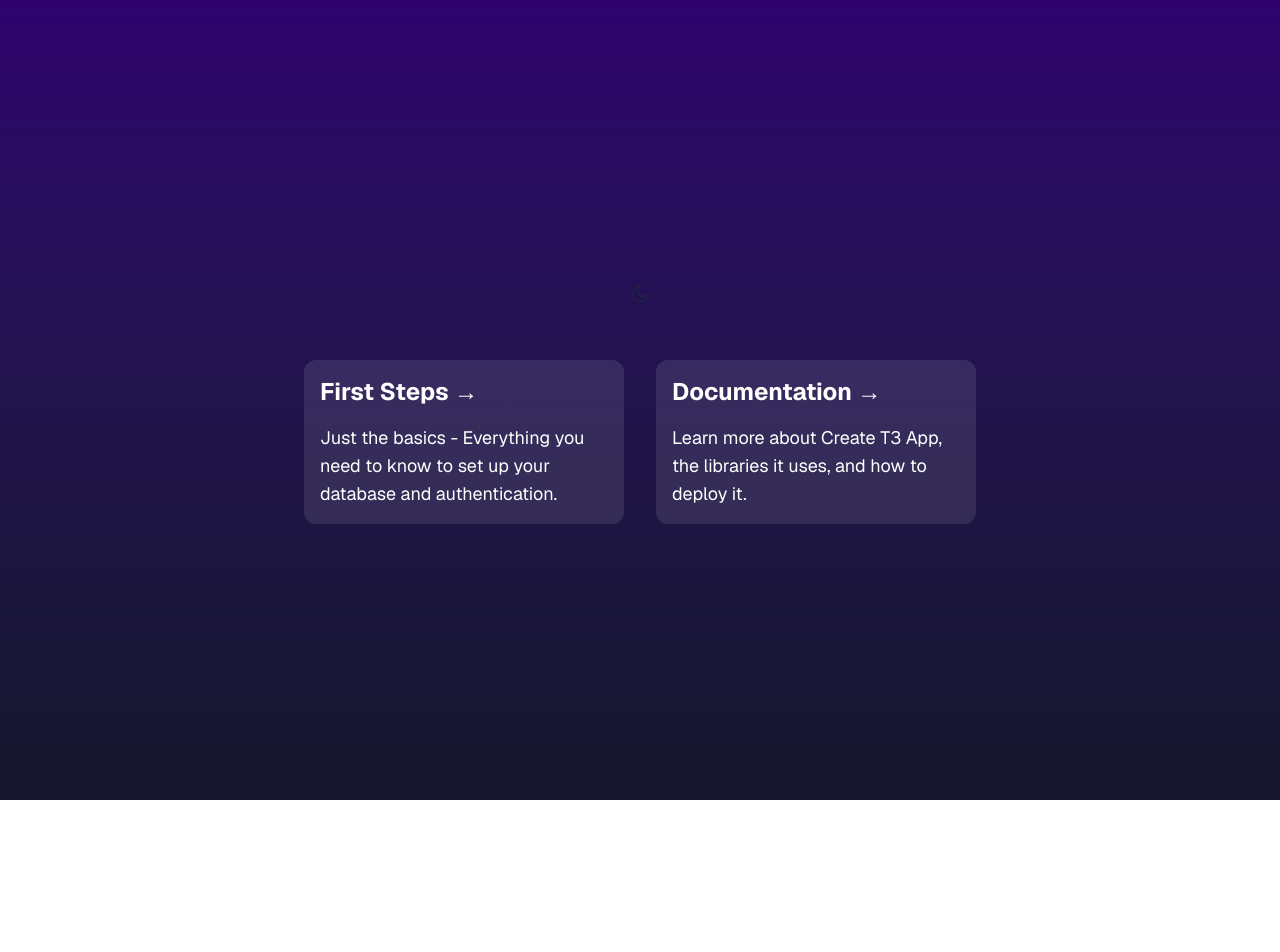
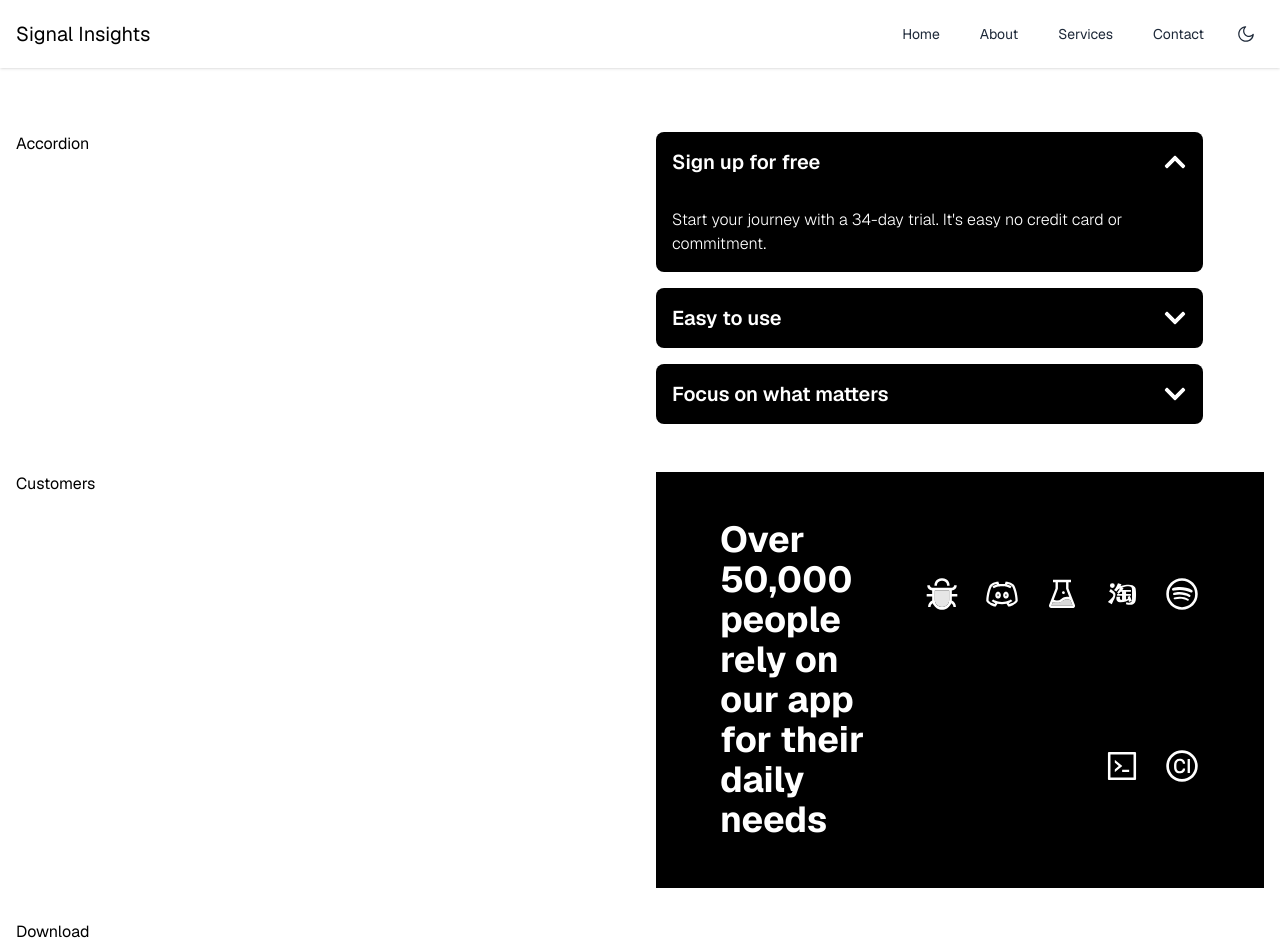
Before and after one commit to fsanchez1397/signal-insights, a Next.js app: page / in a window 1280 px wide. Shown: the top 952 px of the page. Before the commit the page ends 800 px from the top, so only its background shows below. Built offline with nearby package versions, Linux system fonts and the light colour scheme.

Commit message:
wip: LP setup

```diff
--- a/src/app/layout.tsx
+++ b/src/app/layout.tsx
@@ -3,7 +3,8 @@
 import type { Metadata } from "next";
 import { Geist } from "next/font/google";
 import { ThemeProvider } from "./providers/theme-provider";
-
+import Header from "@/components/Header";
+import Footer from "@/components/Footer";
 export const metadata: Metadata = {
 	title: "Create T3 App",
 	description: "Generated by create-t3-app",
@@ -25,8 +26,9 @@
             defaultTheme="system"
             enableSystem
             disableTransitionOnChange>
-
+<Header/>
 				{children}
+				<Footer/>
 				</ThemeProvider>
 				</body>
 		</html>
--- a/src/app/page.tsx
+++ b/src/app/page.tsx
@@ -1,33 +1,48 @@
-import Link from "next/link";
-import ThemeSwitch from "@/components/ThemeSwitch";
+
+import Accordion from "@/components/Accordion"
+import Customers from "@/components/Customers"
+import Download from "@/components/Download"
+import FeatureCard from "@/components/FeatureCard"
+import Features from "@/components/Features"
+import Hero from "@/components/Hero"
+import Review from "@/components/Review"
+import {Reviews} from "@/components/Reviews"
+import Section from "@/components/Section"
+import { FcDecision } from "react-icons/fc";
+import {defaultReviews} from "@/components/Reviews"
 export default function HomePage() {
 	return (
-		<main className="flex min-h-screen flex-col items-center justify-center bg-gradient-to-b from-[#2e026d] to-[#15162c] text-white">
+		<main className="flex min-h-screen flex-col items-center justify-center ">
 			<div className="container flex flex-col items-center justify-center gap-12 px-4 py-16">
-				<ThemeSwitch />
 				<div className="grid grid-cols-1 gap-4 sm:grid-cols-2 md:gap-8">
-					<Link
-						className="flex max-w-xs flex-col gap-4 rounded-xl bg-white/10 p-4 text-white hover:bg-white/20"
-						href="https://create.t3.gg/en/usage/first-steps"
-						target="_blank"
-					>
-						<h3 className="font-bold text-2xl">First Steps →</h3>
-						<div className="text-lg">
-							Just the basics - Everything you need to know to set up your
-							database and authentication.
-						</div>
-					</Link>
-					<Link
-						className="flex max-w-xs flex-col gap-4 rounded-xl bg-white/10 p-4 text-white hover:bg-white/20"
-						href="https://create.t3.gg/en/introduction"
-						target="_blank"
-					>
-						<h3 className="font-bold text-2xl">Documentation →</h3>
-						<div className="text-lg">
-							Learn more about Create T3 App, the libraries it uses, and how to
-							deploy it.
-						</div>
-					</Link>
+<p>Accordion</p>
+<Accordion/>
+<p>Customers</p>
+<Customers/>
+<p>Download</p>
+<Download/>
+<p>FeatureCard</p>
+<FeatureCard
+icon={FcDecision}
+        title="AI-Powered Sourcing"
+        description="Find the perfect candidate using an AI-driven search that goes beyond simple keywords."/>
+<p>Features</p>
+<Features/>
+<p>Hero</p>
+<Hero/>
+<p>Review</p>
+<Review
+  rating={5}
+  title={"Default Title"}
+  content={"Default content for the review."}
+  author="John Doe"
+  designation={"Customer"}/>
+<p>Reviews</p>
+<Reviews reviews={defaultReviews}/>
+<p>Section</p>
+<Section
+	leftHalf={<p>Lorem Ipsum</p>}
+	rightHalf={<p>Lorem Ipsum</p>}/>
 				</div>
 			</div>
 		</main>
--- a/src/components/Footer.tsx
+++ b/src/components/Footer.tsx
@@ -4,7 +4,7 @@
   const currentYear = new Date().getFullYear();
 
   return (
-    <footer className="bg-white border-t border-gray-100 dark:bg-black shadow-sm text-gray-400 py-6 dark:border-t dark:border-gray-800">
+    <footer className="bg-white border-t border-gray-100 dark:bg-black shadow-sm text-gray-400 py-6 dark:border-t-0 dark:border-gray-800">
       <div className="container mx-auto px-4 flex flex-wrap justify-center sm:justify-between items-center text-sm">
         <p className="ml-4">&copy; {currentYear} Your Company Name. All rights reserved.</p>
         <div className="flex space-x-4 mt-2 mr-4 sm:mt-0">
--- a/src/components/Header.tsx
+++ b/src/components/Header.tsx
@@ -1,31 +1,28 @@
 import Link from "next/link";
 import ThemeSwitch from "./ThemeSwitch";
+import { siteConfig } from "@/constants";
 
 export default function Header() {
   return (
-    <header className="bg-white dark:bg-black shadow-sm dark:border-b dark:border-gray-800">
+    <header className="bg-white dark:bg-black shadow-sm dark:border-b-0 dark:border-gray-800">
       <div className="container mx-auto px-4 py-4 flex justify-between items-center">
         <div className="flex items-center">
-          <span className="text-xl dark:text-gray-100">Next JS Starter Template</span>
+          <span className="text-xl dark:text-gray-100">{siteConfig.siteWide.siteTitle}</span>
         </div>
         <nav className="flex items-center">
           <ul className="flex space-x-2 mr-2">
-            <li>
+            {siteConfig.mainNav.map((link) => {
+              return (<li key={link.title}>
               <Link
-                href="/"
+                href={link.href}
                 className="text-sm text-gray-800 dark:text-white px-4 py-2 rounded-md hover:bg-gray-100 dark:hover:bg-gray-800 transition-colors"
               >
-                Home
+                {link.title}
               </Link>
-            </li>
-            <li>
-              <Link
-                href="/contact"
-                className="text-sm text-gray-800 dark:text-white px-4 py-2 rounded-md hover:bg-gray-100 dark:hover:bg-gray-800 transition-colors"
-              >
-                Contact
-              </Link>
-            </li>
+            </li>)
+            })}
+
+
           </ul>
           <ThemeSwitch />
         </nav>
--- a/src/components/Reviews.tsx
+++ b/src/components/Reviews.tsx
@@ -12,7 +12,7 @@
   reviews?: ReviewData[];
 }
 
-const defaultReviews: ReviewData[] = [
+export const defaultReviews: ReviewData[] = [
   {
     rating: 5,
     title: "Best app ever!",
@@ -47,7 +47,7 @@
   },
 ];
 
-const Reviews: React.FC<ReviewsProps> = ({ reviews = defaultReviews }) => {
+export const Reviews: React.FC<ReviewsProps> = ({ reviews = defaultReviews }) => {
   return (
     <section className="py-24 bg-gray-50 dark:bg-gray-900">
       <div className="container mx-auto px-4">
@@ -63,5 +63,3 @@
     </section>
   );
 };
-
-export default Reviews;
--- /dev/null
+++ b/src/constants/index.ts
@@ -0,0 +1,15 @@
+export const siteConfig = {
+  mainNav: [
+    { title: "Home", href: "/" },
+    { title: "About", href: "/about" },
+    { title: "Services", href: "/services" },
+    { title: "Contact", href: "/contact" },
+  ],
+  siteWide: {
+siteTitle: "Signal Insights"
+  },
+  callToAction: {
+    text: "Join Waitlist!",
+    href: "/contact",
+  },
+};
--- a/src/styles/globals.css
+++ b/src/styles/globals.css
@@ -4,3 +4,13 @@
 	--font-sans: var(--font-geist-sans), ui-sans-serif, system-ui, sans-serif,
 		"Apple Color Emoji", "Segoe UI Emoji", "Segoe UI Symbol", "Noto Color Emoji";
 }
+:root {
+  /* Your default theme */
+  --background: white;
+  --foreground: black;
+}
+
+[data-theme='dark'] {
+  --background: black;
+  --foreground: white;
+}
```
